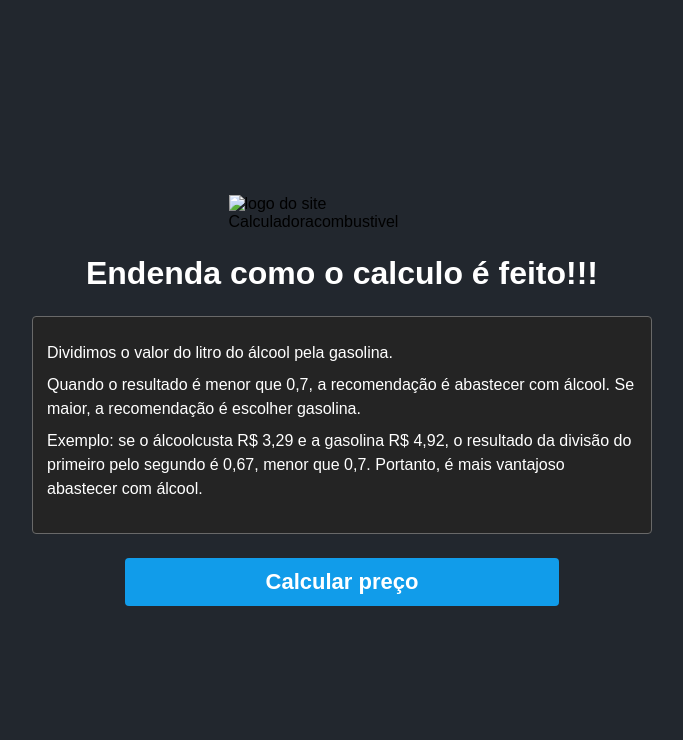
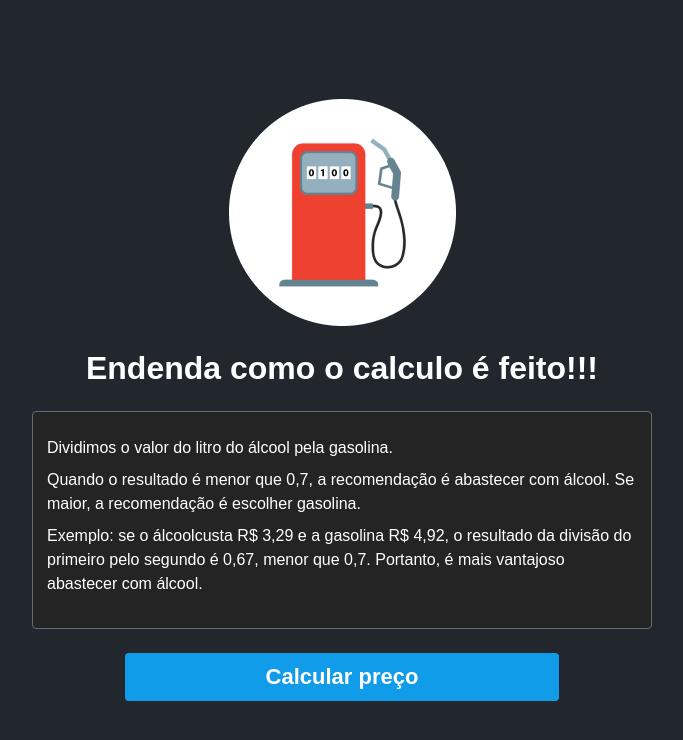
Before and after one commit to 7site/calculadoraCombustivel, a plain HTML site: page calculo.html in a window 1280 px wide. Shown: the whole page, without its empty margins (298-981 px from the left). Drawn offline with Linux system fonts and the light colour scheme; the site is published under a folder, as on GitHub Pages, so addresses that start at the root find nothing.

Commit message:
Update calculo.html

```diff
--- a/calculo.html
+++ b/calculo.html
@@ -8,7 +8,7 @@
 </head>
 <body>
     <main class="container">
-        <img class="logo" src="/logo.png" alt="logo do site Calculadoracombustivel">
+        <img class="logo" src="logo.png" alt="logo do site Calculadoracombustivel">
         <h1 class="title">Endenda como o calculo é feito!!!</h1>
 
         <section class="sobre">
```
